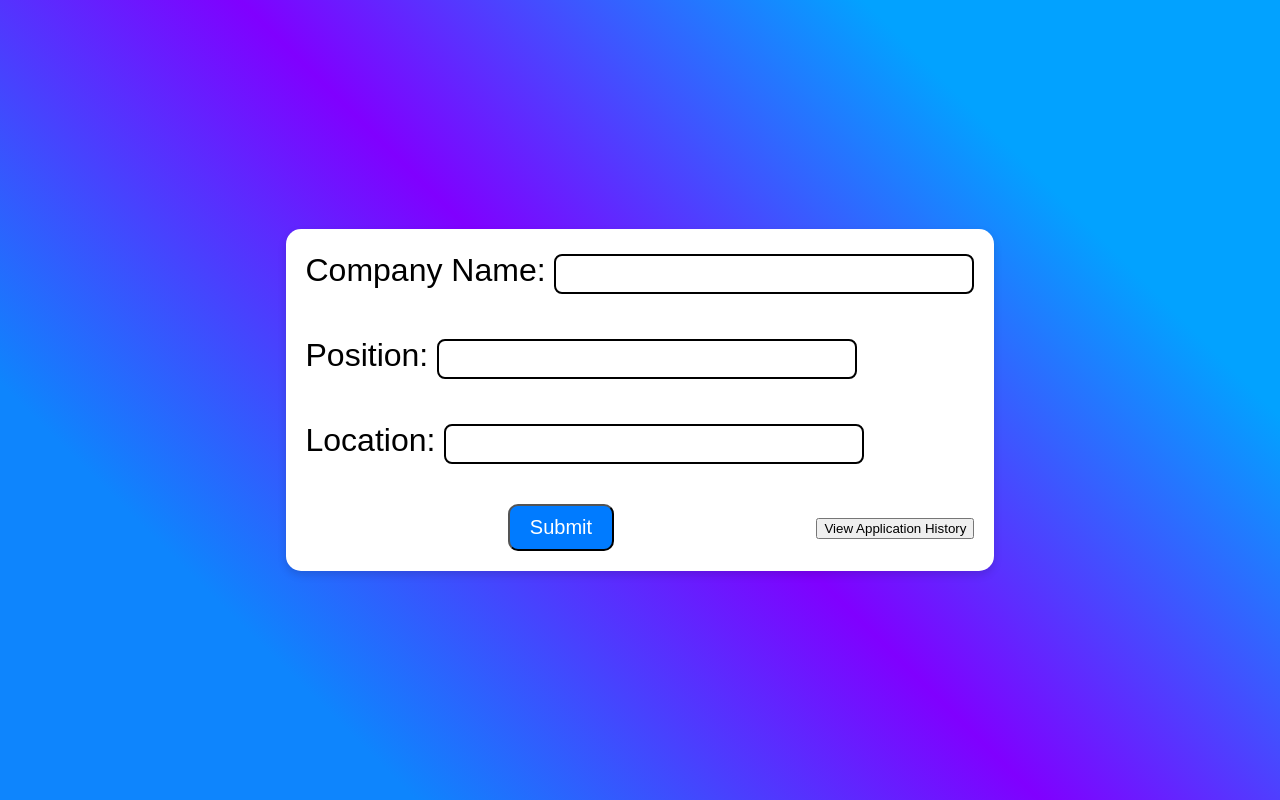
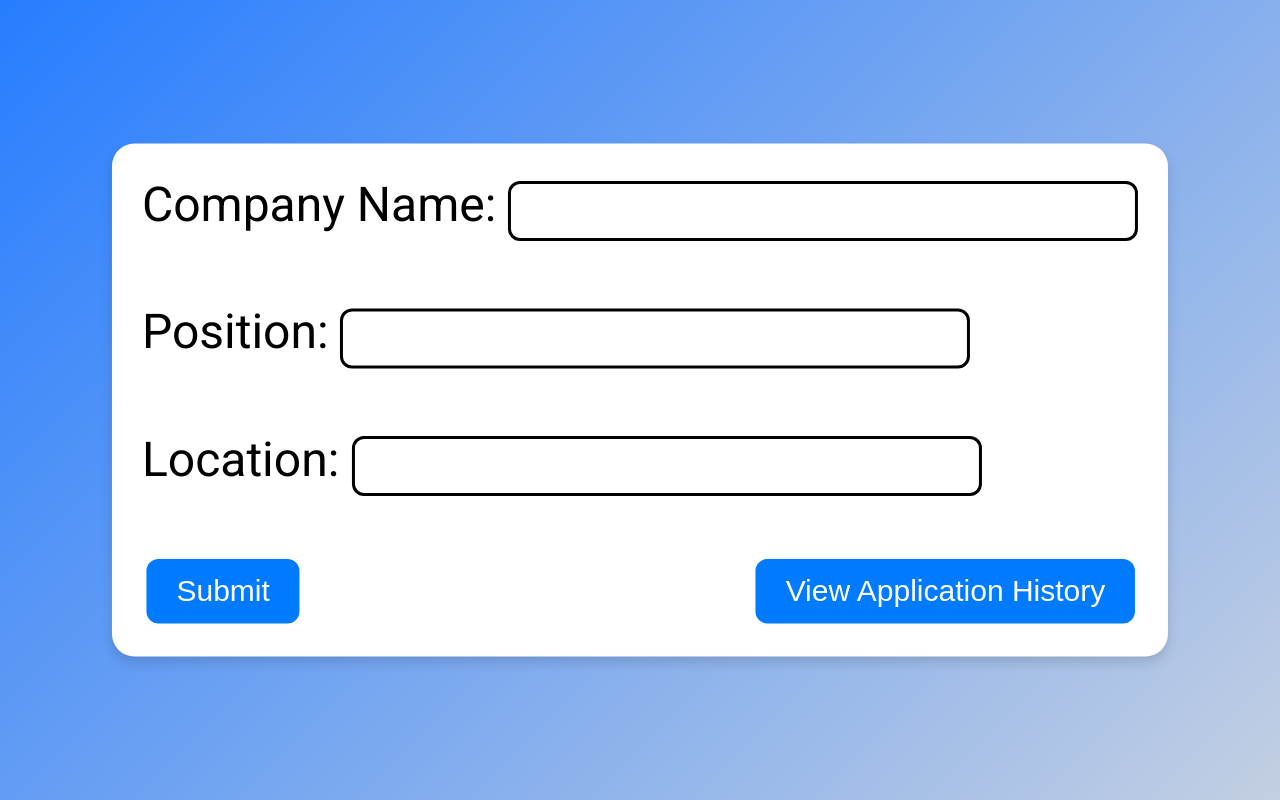
Before and after one commit to nifemi-l/EnterSmart, a Flask app: page / in a window 1280 px wide. Run offline with Flask 3, Linux system fonts and the light colour scheme.

Commit message:
update ui and functionality

```diff
--- a/templates/index.html
+++ b/templates/index.html
@@ -4,7 +4,23 @@
     <meta charset="utf-8"/>
     <meta name="viewport" content="width=device-width, initial-scale=1"/>
     <title>Job Application Data Entry</title>
+    <link href="https://fonts.googleapis.com/css2?family=Roboto:wght@400;700&display=swap" rel="stylesheet">
     <style>
+        body {
+            font-family: 'Roboto', sans-serif;
+            align-items: center;
+            margin: 0;
+            height: 100vh;
+            display: flex;
+            justify-content: center;
+            background: linear-gradient(135deg, #277dff 0%, #c3cfe2 100%);
+        }
+
+        .wrapper {
+            text-align: left;
+            max-width: 1200px;
+        }
+
         input[type="text"] {
             width: 400px;
             padding: 8px;
@@ -19,18 +35,7 @@
             align-items: center;
         }
 
-        body {
-            font-family: Arial, sans-serif;
-            align-items: center;
-            margin: 0;
-            height: 100vh;
-            display: flex;
-            justify-content: center;
-            background: linear-gradient(45deg, #0e85fd 20%, #8000ff 50%, #02a2ff 80%);
-        }
-
         .container {
-            display: none;
             font-size: 2em;
             position: relative;
             display: flex;
@@ -44,10 +49,13 @@
         }
 
         .buttons {
-            display: inline-flex
+            display: flex;
+            align-items: center;
+            justify-content: center;
+            gap: 45%;
         }
 
-        .submit, .display {
+        .submit, .view-history {
             flex-direction: row;
             font-size: 20px;
             padding: 10px 20px;
@@ -57,10 +65,13 @@
             border-radius: 10px;
             margin: auto;
             margin-top: 0 !important;
+            border: 2px solid;
+            transition: background-color 0.3s, transform 0.3s;
         }
 
-        .submit:hover, .display:hover {
+        .submit:hover, .view-history:hover {
             background-color: #0056b3;
+            transform: scale(1.05);
         }
 
         .modal {
@@ -70,15 +81,16 @@
             width: 100%;
             height: 100%;
             overflow: auto;
-            background-color: rgba(0,0,0,0.4); /* Consider keeping the background for the modal overlay */
+            background-color: rgba(0,0,0,0.4);
             justify-content: center;
             align-items: center;
         }
+
         .modal-content {
             background-color: #fefefe;
             padding: 20px;
             border: 1px solid #888;
-            min-width: 300px; /* Adjust based on your content's needs */
+            min-width: 300px;
             width: fit-content;
         }
 
@@ -88,17 +100,35 @@
             font-size: 28px;
             font-weight: bold;
         }
-        .close:hover,
+
         .close:focus {
             color: black;
             text-decoration: none;
             cursor: pointer;
         }
 
+        .close:hover {
+            cursor: pointer;
+            color:black;
+            transform: scale(1.2);
+        }
+
+        .scale-up {
+            transform: scale(1.5);
+            transform-origin: center;
+        }
+
+        @media (max-width: 960px) {
+            .container, .modal {
+                transform: scale(0.8);
+                transform-origin: center;
+            }
+        }
     </style>
 </head>
 <body>
-    <div class="container">
+    <div class="wrapper">
+        <div class="container scale-up">
             <div class="company">
                 <label for="companyInput">Company Name:</label>
                 <input type="text" id="companyInput" name="companyInput">
@@ -119,17 +149,15 @@
                 <a href="application-history.html"><button class="view-history">View Application History</button></a>
             </div>
         </div>
+    </div>
 
-    <div class="modal" id="myModal">
+    <div class="modal scale-up" id="myModal">
         <div class="modal-content">
             <span class="close">&times;</span>
             <p id="messageText"></p>
         </div>
     </div>
 
-    <!-- <div class="application-history-container">
-        <h5 class="application-history-message">Here are your applications:</h5>
-    </div> -->
     <script>
         function submitData() {
             var companyInput = document.getElementById('companyInput');
@@ -138,10 +166,10 @@
 
             if (companyInput.value == '' || positionInput.value == '' || locationInput.value == '') {
                 alert('Please fill in all fields');
-                return false; // prevent further processing
+                return false;
             }
-            // make network request to retrieve resources from server
-            fetch('/submit', { // send data to endpoint
+
+            fetch('/submit', {
                 method: 'POST',
                 headers: {
                     'Content-Type': 'application/json',
@@ -152,11 +180,10 @@
                     location: locationInput.value
                 })
             })
-            .then(response => response.json()) // convert response from the fetch request to JSON
-            .then(data => { // execute tasks after receiving data
+            .then(response => response.json())
+            .then(data => {
                 document.getElementById('messageText').innerText = data.message;
                 showModal();
-                // clear the input fields after showing the modal
                 companyInput.value = '';
                 positionInput.value = '';
                 locationInput.value = '';
@@ -179,34 +206,6 @@
             }
         }
     }
-
-    // function displayApplications() {
-    //     fetch ('/view-history', {
-    //         method: 'GET',
-    //         headers: {
-    //             'Content-Type': 'application/json',
-    //         },
-    //     })
-    //     .then(response => response.json())
-    //     .then(data => {
-    //         const applicationContainer = document.getElementsByClassName("application-container");
-
-    //         data.forEach(row => {
-    //             var application = `
-    //                 <div class="application-container">
-    //                     <h6 class="company-name-display">Company: ${ row.company }</h6>
-    //                     <h6 class="position-name-display">Position: ${ row.position }</h6>
-    //                     <h6 class="location-name-display">Location: ${ row.location }</h6>
-    //                 </div>`;
-
-    //             var applicationDiv = document.createElement(application);
-    //             applicationContainer.appendChild(applicationDiv);
-    //         });
-    //     })
-    //     .catch(error => {
-    //         console.error('Error:', error);
-    //     });
-    // }
     </script>
 </body>
 </html>
```
Lines whose indentation alone changed are shown as unchanged.
